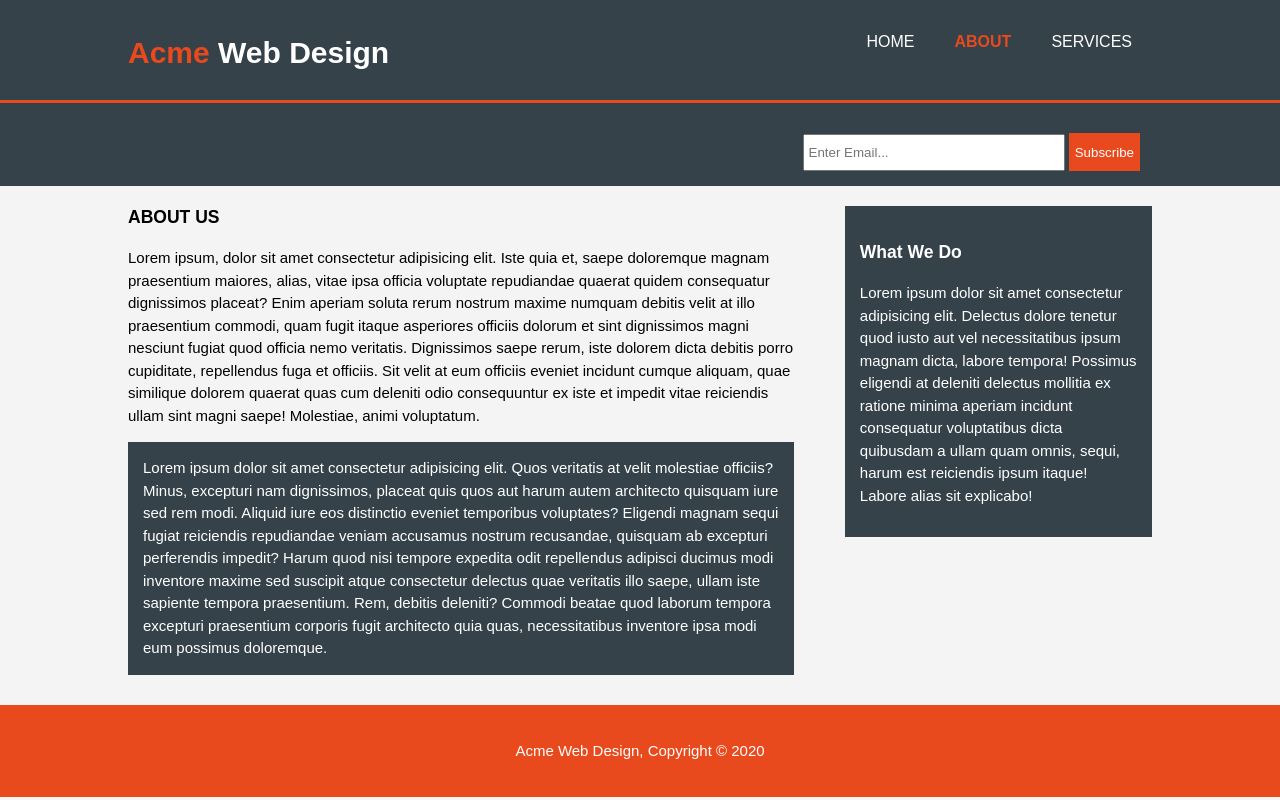
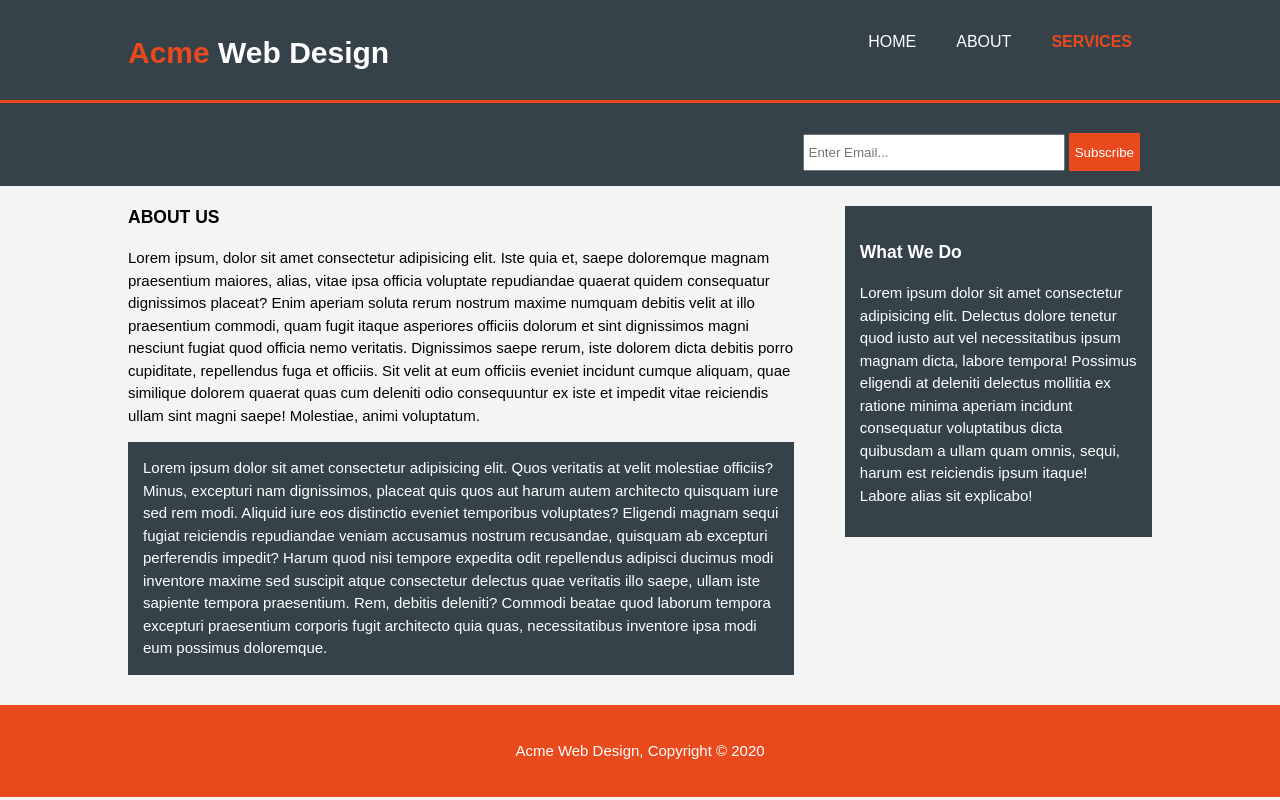
Before and after one commit to EASYMAK777/gen-biz-page, a plain HTML site: page services.html in a window 1280 px wide. Drawn offline with Linux system fonts and the light colour scheme.

Commit message:
changed services li class to current

```diff
--- a/services.html
+++ b/services.html
@@ -19,8 +19,8 @@
             <nav>
                 <ul>
                     <li><a href="index.html">Home</a></li>
-                    <li class="current"><a href="about.html">About</a></li>
-                    <li><a href="services.html">Services</a></li>
+                    <li><a href="about.html">About</a></li>
+                    <li class="current"><a href="services.html">Services</a></li>
                 </ul>
             </nav>
         </div>
```
